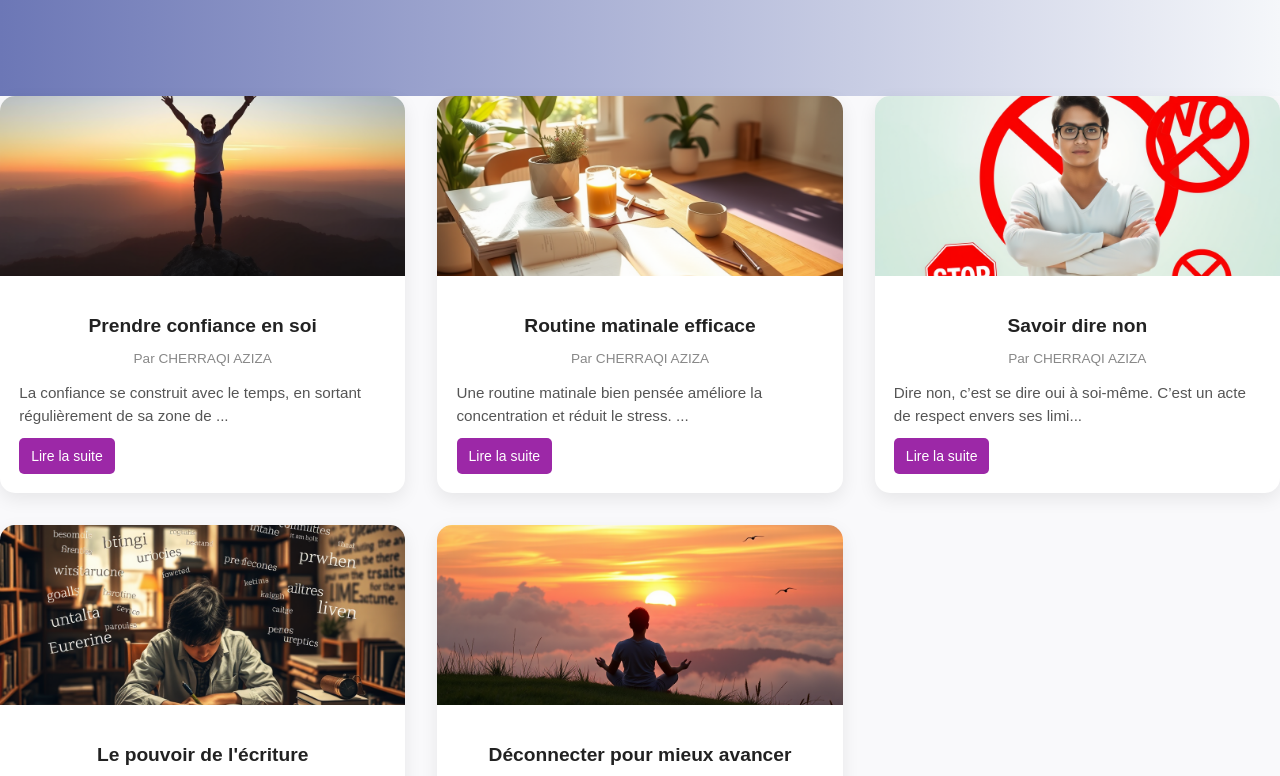
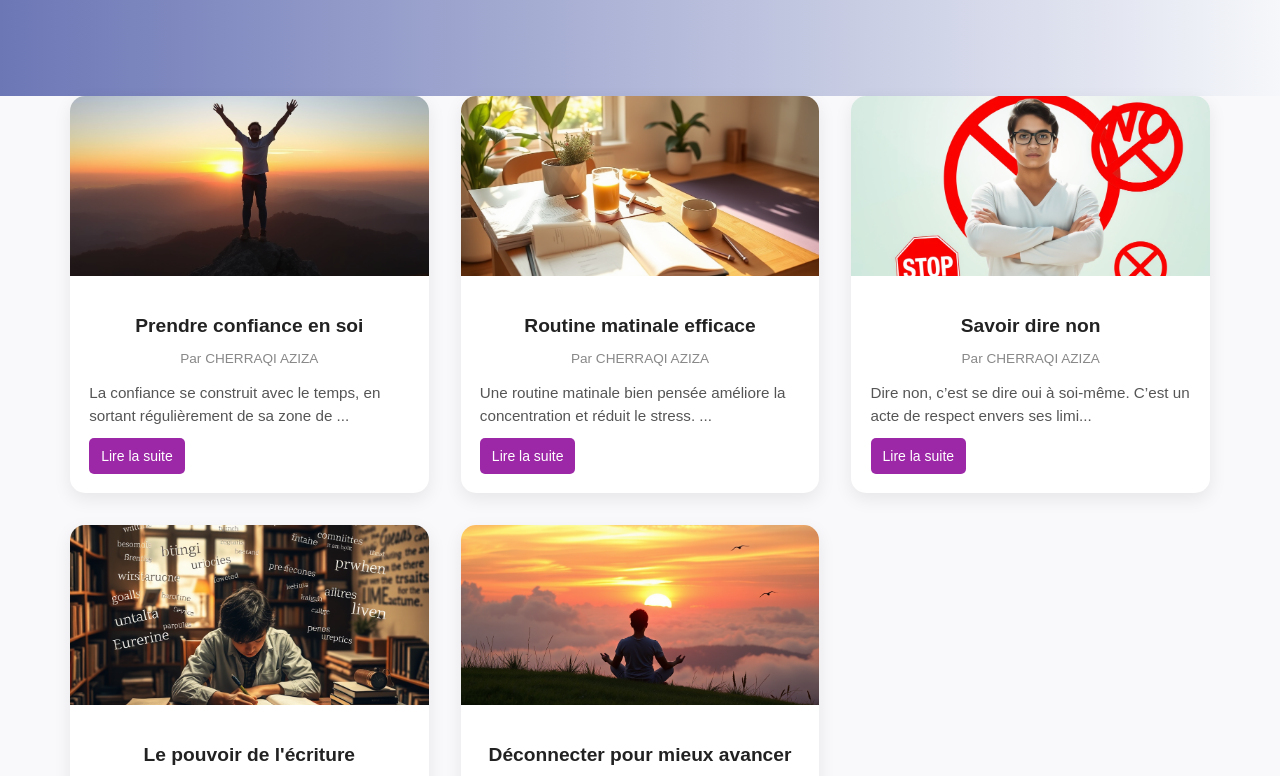
Before and after one commit to CHERRAQI-web/DevSpark, a React (Vite) app: page / in a window 1280 px wide. Shown: the part 724-1500 px from the top of the page. Built offline with nearby package versions, Linux system fonts and the light colour scheme.

Commit message:
Modifier

```diff
--- a/src/components/body.css
+++ b/src/components/body.css
@@ -18,6 +18,8 @@ body {
     /*grid-template-columns: repeat(auto-fit, minmax(280px, 1fr));*/
     grid-template-columns: repeat(3,2fr);
     gap: 2rem;
+    margin-left: 70px;
+    margin-right: 70px;
   }
 
   .blog-card {
```
